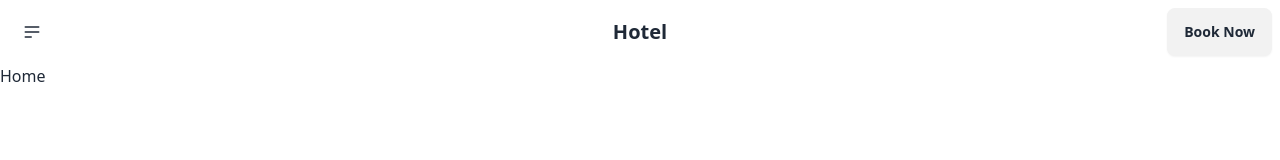
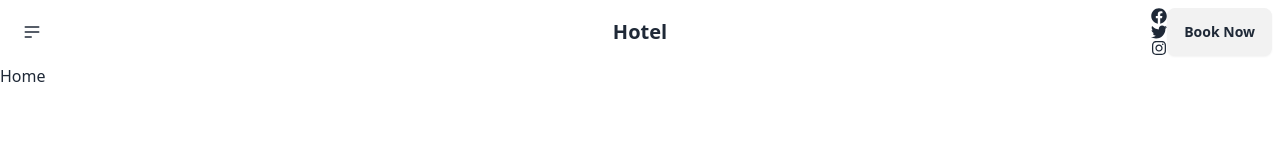
Before and after one commit to sakirmohammad775/Hotel-Management-Client, a React (Vite) app: page / in a window 1280 px wide. Shown: the top 160 px of the page. Built offline with nearby package versions, Linux system fonts and the light colour scheme.

Commit message:
icon installed

```diff
--- a/package.json
+++ b/package.json
@@ -14,6 +14,7 @@
     "match-sorter": "^6.3.4",
     "react": "^18.2.0",
     "react-dom": "^18.2.0",
+    "react-icons": "^5.2.1",
     "react-router-dom": "^6.23.1",
     "sort-by": "^1.2.0"
   },
--- a/src/Shared/Navbar/Navbar.jsx
+++ b/src/Shared/Navbar/Navbar.jsx
@@ -1,3 +1,5 @@
+import { FaFacebook, FaInstagram, FaTwitter } from "react-icons/fa";
+import { FaTwitch } from "react-icons/fa6";
 
 const Navbar = () => {
     return (
@@ -19,7 +21,11 @@ const Navbar = () => {
                     <a className="btn btn-ghost text-xl">Hotel</a>
                 </div>
                 <div className="navbar-end">
-
+                    <div>
+                    <FaFacebook />
+                    <FaTwitter />
+                    <FaInstagram />
+                    </div>
                     <button className="btn">
                         Book Now
                     </button>
```
Also changed, not shown: 1 other file (tests, documents, lock files or other folders).
